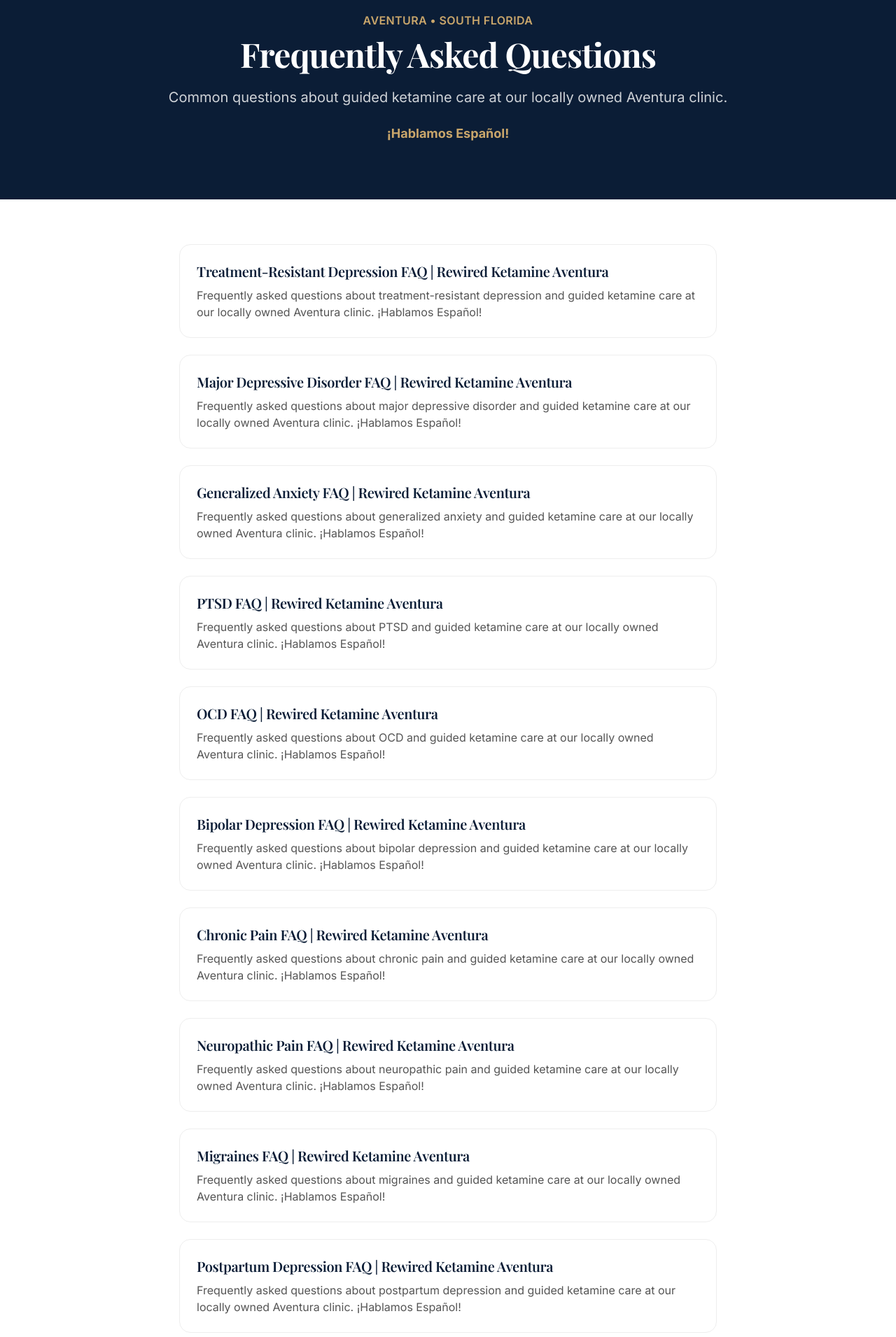
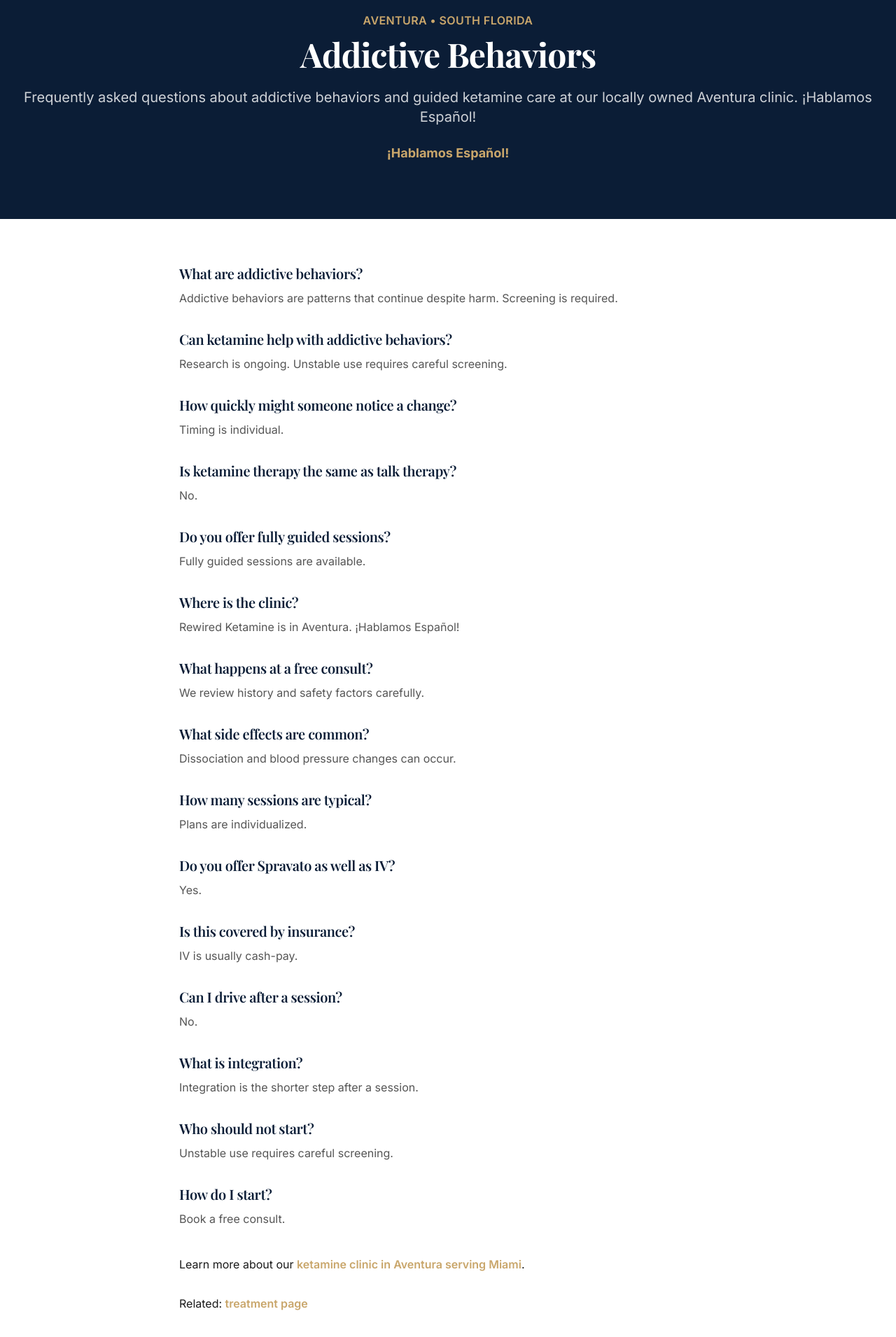
Before and after one commit to jsilverstone-ai/rewired-ketamine, a Next.js app: page /faq/addictive-behaviors in a window 1280 px wide. Shown: the part 240-2151 px from the top of the page at 70% size. Built offline with nearby package versions, Linux system fonts and the light colour scheme; a web font is replaced by a local one.

Commit message:
Render real Q&A content on FAQ detail pages

```diff
--- a/src/app/faq/[slug]/page.tsx
+++ b/src/app/faq/[slug]/page.tsx
@@ -3,13 +3,20 @@
 import Image from "next/image";
 import Link from "next/link";
 import { useState } from "react";
+import { useParams, notFound } from "next/navigation";
 import { faqs } from "../../../data/faqs";
 
-export default function FAQIndexPage() {
+export default function FAQPage() {
+  const params = useParams();
+  const slug = params.slug as string;
+  const page = faqs.find((f) => f.slug === slug);
+
   const [isMenuOpen, setIsMenuOpen] = useState(false);
   const [isServicesOpen, setIsServicesOpen] = useState(false);
   const [isTreatmentsOpen, setIsTreatmentsOpen] = useState(false);
   const [isContentOpen, setIsContentOpen] = useState(false);
+
+  if (!page) return notFound();
 
   return (
     <main className="min-h-screen bg-[#F8F5F0] text-[#1a1a1a]">
@@ -199,19 +206,30 @@
 
       <section className="bg-[#0B1D36] text-white py-20 px-6 text-center">
         <p className="text-[#C9A66B] font-semibold tracking-wide mb-3">AVENTURA • SOUTH FLORIDA</p>
-        <h1 className="text-3xl md:text-5xl font-bold mb-6">Frequently Asked Questions</h1>
-        <p className="text-lg md:text-xl text-white/80 mb-6">Common questions about guided ketamine care at our locally owned Aventura clinic.</p>
+        <h1 className="text-3xl md:text-5xl font-bold mb-6">{page.h1}</h1>
+        <p className="text-lg md:text-xl text-white/80 mb-6">{page.description}</p>
         <p className="text-[#C9A66B] font-bold text-lg">¡Hablamos Español!</p>
       </section>
 
       <section id="main-content" className="py-16 px-6 bg-white">
-        <div className="max-w-3xl mx-auto space-y-6">
-          {faqs.map((page) => (
-            <Link key={page.slug} href={`/faq/${page.slug}`} className="block bg-white rounded-2xl p-6 border border-[#eee] hover:shadow-md transition">
-              <h2 className="text-xl font-semibold text-[#0B1D36] mb-2">{page.title}</h2>
-              <p className="text-[#555]">{page.description}</p>
-            </Link>
+        <div className="max-w-3xl mx-auto space-y-8">
+          {page.faqs.map((item, i) => (
+            <div key={i}>
+              <h2 className="text-xl font-semibold text-[#0B1D36] mb-2">{item.question}</h2>
+              <p className="text-[#555] leading-relaxed">{item.answer}</p>
+            </div>
           ))}
+          <p className="mt-10">
+            Learn more about our <Link href="/" className="text-[#C9A66B] font-semibold hover:underline">ketamine clinic in Aventura serving Miami</Link>.
+          </p>
+          {page.related && (
+            <p className="mt-4">
+              Related: <Link href={page.related} className="text-[#C9A66B] font-semibold hover:underline">treatment page</Link>
+            </p>
+          )}
+          <p className="mt-6">
+            <Link href="/faq" className="text-[#C9A66B] font-semibold hover:underline">← All FAQs</Link>
+          </p>
         </div>
       </section>
 
```
Lines whose indentation alone changed are shown as unchanged.
